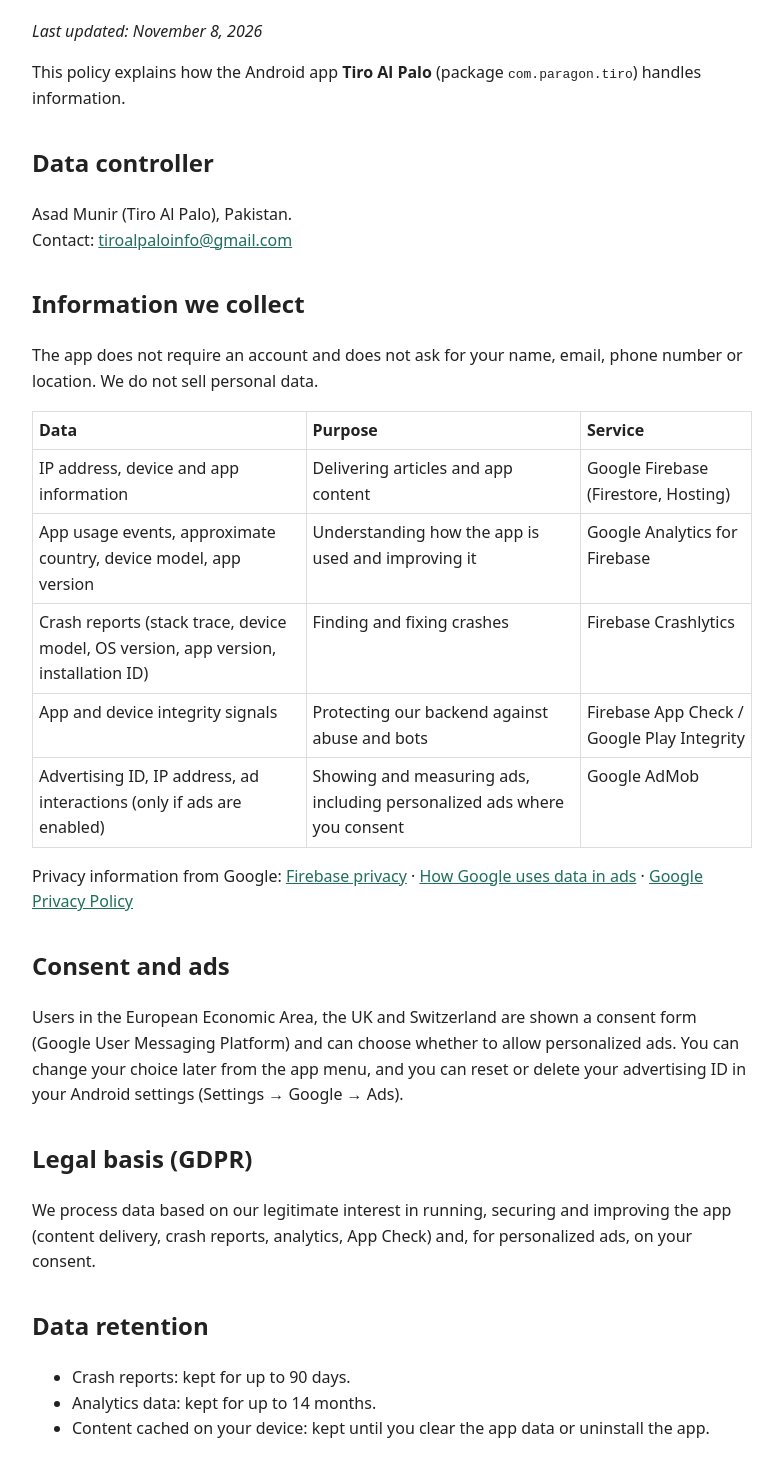
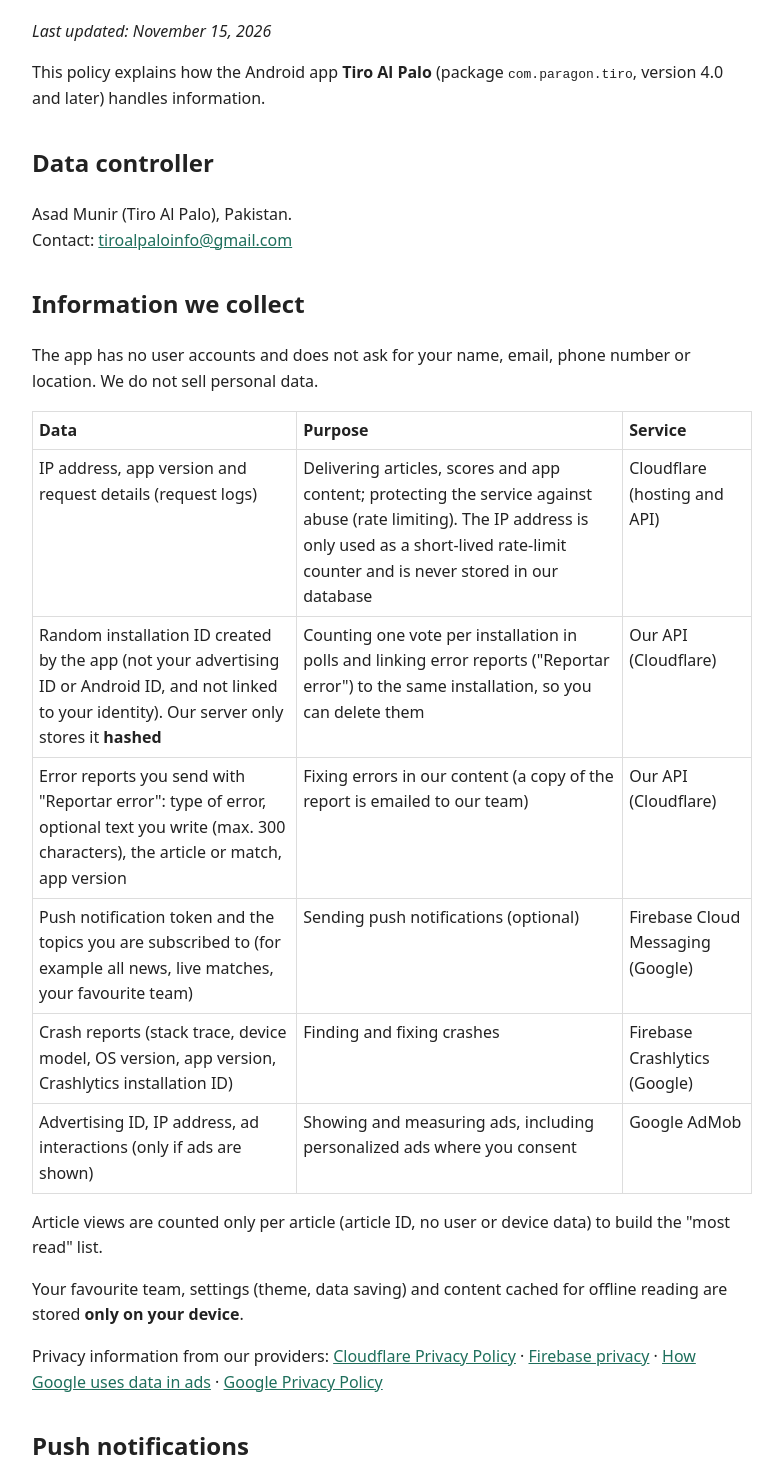
Before and after one commit to ItsAsadMunir/itsasadmunir.github.io, a plain HTML site: page privacy.html in a window 1280 px wide. Shown: the part 94-1565 px from the top of the page, without its empty margins (248-1031 px from the left). Drawn offline with Linux system fonts and the light colour scheme.

Commit message:
Privacy policy for app 4.0: Cloudflare API, hashed install ID (polls, Reportar error), FCM push, Crashlytics, AdMob + UMP, Borrar mis datos, retention; Firestore/App Check removed (older versions section)
Co-Authored-By: Claude Opus 5.5 <noreply@anthropic.com>

```diff
--- a/privacy.html
+++ b/privacy.html
@@ -11,54 +11,70 @@
 </head>
 <body>
 <h1>Privacy Policy – Tiro Al Palo</h1>
-<p><em>Last updated: November 8, 2026</em></p>
+<p><em>Last updated: November 15, 2026</em></p>
 
-<p>This policy explains how the Android app <strong>Tiro Al Palo</strong> (package <code>com.paragon.tiro</code>) handles information.</p>
+<p>This policy explains how the Android app <strong>Tiro Al Palo</strong> (package <code>com.paragon.tiro</code>, version 4.0 and later) handles information.</p>
 
 <h2>Data controller</h2>
 <p>Asad Munir (Tiro Al Palo), Pakistan.<br>Contact: <a href="mailto:tiroalpaloinfo@gmail.com">tiroalpaloinfo@gmail.com</a></p>
 
 <h2>Information we collect</h2>
-<p>The app does not require an account and does not ask for your name, email, phone number or location. We do not sell personal data.</p>
+<p>The app has no user accounts and does not ask for your name, email, phone number or location. We do not sell personal data.</p>
 
 <table>
 <tr><th>Data</th><th>Purpose</th><th>Service</th></tr>
-<tr><td>IP address, device and app information</td><td>Delivering articles and app content</td><td>Google Firebase (Firestore, Hosting)</td></tr>
-<tr><td>App usage events, approximate country, device model, app version</td><td>Understanding how the app is used and improving it</td><td>Google Analytics for Firebase</td></tr>
-<tr><td>Crash reports (stack trace, device model, OS version, app version, installation ID)</td><td>Finding and fixing crashes</td><td>Firebase Crashlytics</td></tr>
-<tr><td>App and device integrity signals</td><td>Protecting our backend against abuse and bots</td><td>Firebase App Check / Google Play Integrity</td></tr>
-<tr><td>Advertising ID, IP address, ad interactions (only if ads are enabled)</td><td>Showing and measuring ads, including personalized ads where you consent</td><td>Google AdMob</td></tr>
+<tr><td>IP address, app version and request details (request logs)</td><td>Delivering articles, scores and app content; protecting the service against abuse (rate limiting). The IP address is only used as a short-lived rate-limit counter and is never stored in our database</td><td>Cloudflare (hosting and API)</td></tr>
+<tr><td>Random installation ID created by the app (not your advertising ID or Android ID, and not linked to your identity). Our server only stores it <strong>hashed</strong></td><td>Counting one vote per installation in polls and linking error reports ("Reportar error") to the same installation, so you can delete them</td><td>Our API (Cloudflare)</td></tr>
+<tr><td>Error reports you send with "Reportar error": type of error, optional text you write (max. 300 characters), the article or match, app version</td><td>Fixing errors in our content (a copy of the report is emailed to our team)</td><td>Our API (Cloudflare)</td></tr>
+<tr><td>Push notification token and the topics you are subscribed to (for example all news, live matches, your favourite team)</td><td>Sending push notifications (optional)</td><td>Firebase Cloud Messaging (Google)</td></tr>
+<tr><td>Crash reports (stack trace, device model, OS version, app version, Crashlytics installation ID)</td><td>Finding and fixing crashes</td><td>Firebase Crashlytics (Google)</td></tr>
+<tr><td>Advertising ID, IP address, ad interactions (only if ads are shown)</td><td>Showing and measuring ads, including personalized ads where you consent</td><td>Google AdMob</td></tr>
 </table>
 
-<p>Privacy information from Google: <a href="https://firebase.google.com/support/privacy">Firebase privacy</a> · <a href="https://policies.google.com/technologies/ads">How Google uses data in ads</a> · <a href="https://policies.google.com/privacy">Google Privacy Policy</a></p>
+<p>Article views are counted only per article (article ID, no user or device data) to build the "most read" list.</p>
+<p>Your favourite team, settings (theme, data saving) and content cached for offline reading are stored <strong>only on your device</strong>.</p>
+
+<p>Privacy information from our providers: <a href="https://www.cloudflare.com/privacypolicy/">Cloudflare Privacy Policy</a> · <a href="https://firebase.google.com/support/privacy">Firebase privacy</a> · <a href="https://policies.google.com/technologies/ads">How Google uses data in ads</a> · <a href="https://policies.google.com/privacy">Google Privacy Policy</a></p>
+
+<h2>Push notifications</h2>
+<p>Push notifications are optional. On Android 13 and later the app asks for your permission first. You can turn them off at any time in Android settings (Settings → Apps → Tiro Al Palo → Notifications). The notification token stays with Google Firebase Cloud Messaging; it is not stored on our server.</p>
 
 <h2>Consent and ads</h2>
 <p>Users in the European Economic Area, the UK and Switzerland are shown a consent form (Google User Messaging Platform) and can choose whether to allow personalized ads. You can change your choice later from the app menu, and you can reset or delete your advertising ID in your Android settings (Settings → Google → Ads).</p>
 
 <h2>Legal basis (GDPR)</h2>
-<p>We process data based on our legitimate interest in running, securing and improving the app (content delivery, crash reports, analytics, App Check) and, for personalized ads, on your consent.</p>
+<p>We process data based on our legitimate interest in running, securing and improving the app (content delivery, request logs, crash reports, poll votes, error reports), on your choice to receive push notifications and, for personalized ads, on your consent.</p>
 
 <h2>Data retention</h2>
 <ul>
+ <li>Request logs at Cloudflare: kept for a few days (at most 7 days). Rate-limit counters (by IP address): about one minute.</li>
+ <li>Error reports ("Reportar error"): deleted after 12 months.</li>
+ <li>Poll votes: single votes are deleted 30 days after the poll closes; only the totals are kept.</li>
  <li>Crash reports: kept for up to 90 days.</li>
- <li>Analytics data: kept for up to 14 months.</li>
- <li>Content cached on your device: kept until you clear the app data or uninstall the app.</li>
+ <li>Data deleted from our database may remain in our database provider's point-in-time recovery (Cloudflare D1 Time Travel) for up to 30 days, after which it is gone.</li>
+ <li>Data on your device: kept until you use "Borrar mis datos", clear the app data or uninstall the app.</li>
 </ul>
 
+<h2>Delete your data</h2>
+<p>In the app, open the menu (Más) and tap <strong>"Borrar mis datos"</strong>. This deletes, for this installation, your poll votes and error reports on our server, unsubscribes the app from push notification topics and removes the installation ID, favourite team and saved content from your device. The app then creates a new random installation ID.</p>
+
 <h2>Your rights</h2>
-<p>If you are in the EEA or UK you have the right to access, correct, delete, restrict or object to the processing of your data, the right to data portability, the right to withdraw consent at any time, and the right to lodge a complaint with your local data protection authority (in Spain: Agencia Española de Protección de Datos, <a href="https://www.aepd.es">aepd.es</a>). To exercise these rights, email <a href="mailto:tiroalpaloinfo@gmail.com">tiroalpaloinfo@gmail.com</a>. Because the app has no accounts, please include your app installation details so we can identify related data where possible.</p>
+<p>If you are in the EEA or UK you have the right to access, correct, delete, restrict or object to the processing of your data, the right to data portability, the right to withdraw consent at any time, and the right to lodge a complaint with your local data protection authority (in Spain: Agencia Española de Protección de Datos, <a href="https://www.aepd.es">aepd.es</a>). You can delete your data directly in the app (see above) or email <a href="mailto:tiroalpaloinfo@gmail.com">tiroalpaloinfo@gmail.com</a>. Because the app has no accounts, we can only find data linked to an installation from that installation.</p>
+
+<h2>Older app versions (3.3 and earlier)</h2>
+<p>Versions 3.3 and earlier read articles and app content from Google Firebase Firestore and used Firebase App Check with Google Play Integrity to protect that backend. Both have been removed from version 4.0, which uses our own API on Cloudflare instead.</p>
 
 <h2>International transfers</h2>
-<p>Google may process data outside your country, including in the United States, under appropriate safeguards such as Standard Contractual Clauses.</p>
+<p>Cloudflare and Google may process data outside your country, including in the United States, under appropriate safeguards such as Standard Contractual Clauses.</p>
 
 <h2>External links</h2>
-<p>Articles may contain links to external websites. We are not responsible for the content or privacy practices of those websites.</p>
+<p>Articles may contain links to external websites and apps (for example YouTube, X or where to watch a match). We are not responsible for the content or privacy practices of those websites and apps.</p>
 
 <h2>Children</h2>
 <p>The app is not directed at children under 13 (under 16 in the EEA), and we do not knowingly collect personal information from them.</p>
 
 <h2>Security</h2>
-<p>All connections use HTTPS. We do not store personal data on our own servers; data processed by Google services is protected according to their security practices.</p>
+<p>All connections use HTTPS. Our server never stores the installation ID in plain form, only a hash of it. Data processed by Cloudflare and Google is protected according to their security practices.</p>
 
 <h2>Changes</h2>
 <p>We may update this policy. Changes will be posted on this page with a new date.</p>
@@ -68,6 +84,6 @@
 
 <hr>
 <h2>Resumen en español</h2>
-<p>Responsable: Asad Munir (Tiro Al Palo), Pakistán. La app no requiere cuenta ni pide datos personales. Usa Google Firebase (contenido, Analytics, Crashlytics y App Check) y, si se activan anuncios, Google AdMob; estos servicios pueden procesar la dirección IP, el identificador de publicidad, datos del dispositivo e informes de errores. En el EEE se solicita consentimiento para anuncios personalizados y puede cambiarse en cualquier momento. Puedes ejercer tus derechos de acceso, rectificación, supresión, oposición, limitación y portabilidad escribiendo a <a href="mailto:tiroalpaloinfo@gmail.com">tiroalpaloinfo@gmail.com</a>, y presentar una reclamación ante la AEPD.</p>
+<p>Responsable: Asad Munir (Tiro Al Palo), Pakistán. La app no tiene cuentas de usuario ni pide datos personales. El contenido se sirve desde Cloudflare, que procesa registros de peticiones (incluida la dirección IP) durante pocos días. La app crea un identificador de instalación aleatorio, no vinculado a tu identidad, que nuestro servidor solo guarda en forma de hash (irreversible) para los votos de encuestas y los avisos de "Reportar error" (incluido el texto que escribas). Las notificaciones push son opcionales y usan Firebase Cloud Messaging (token y temas); los informes de errores de la app usan Firebase Crashlytics, y los anuncios Google AdMob con el identificador de publicidad. En el EEE se solicita consentimiento para anuncios personalizados y puede cambiarse en cualquier momento. Con "Borrar mis datos" en el menú de la app se borran los datos de tu instalación. Las versiones 3.3 y anteriores usaban Google Firebase Firestore y App Check (Play Integrity); la versión 4.0 ya no los usa. Puedes ejercer tus derechos de acceso, rectificación, supresión, oposición, limitación y portabilidad escribiendo a <a href="mailto:tiroalpaloinfo@gmail.com">tiroalpaloinfo@gmail.com</a>, y presentar una reclamación ante la AEPD.</p>
 </body>
 </html>
```
